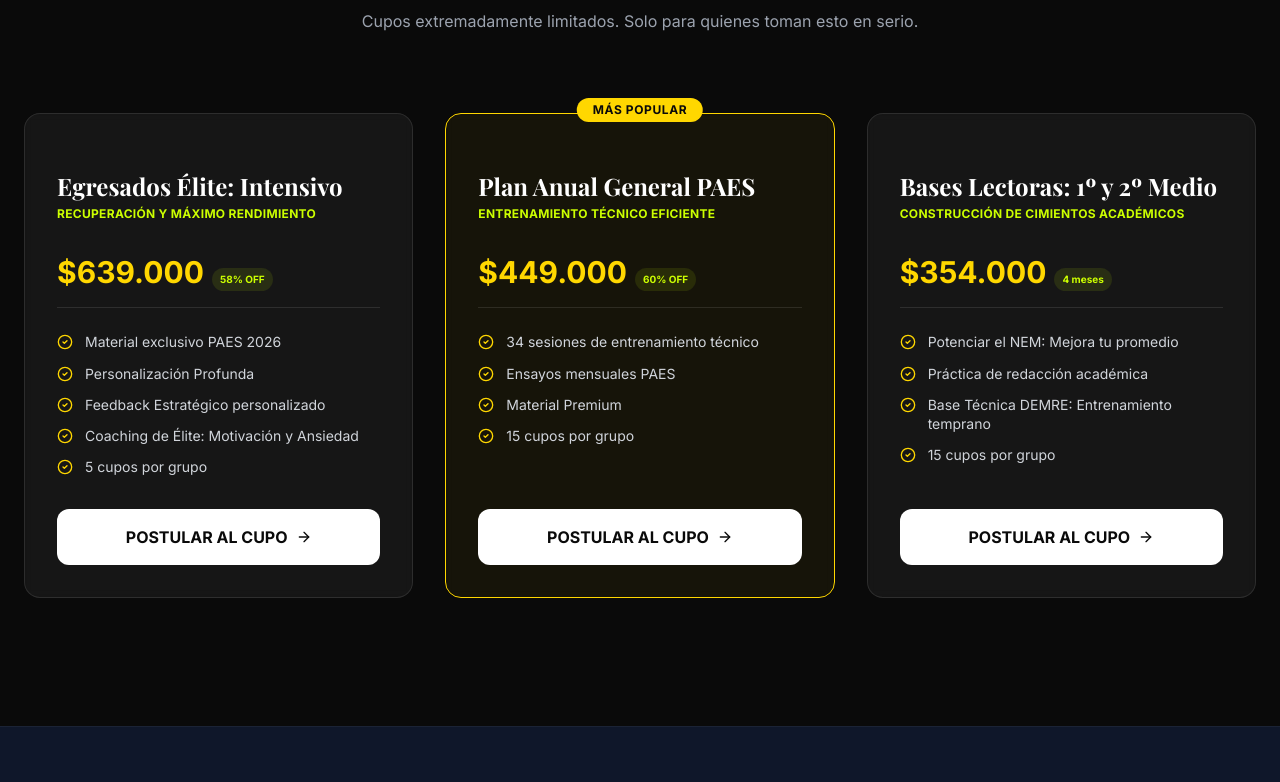
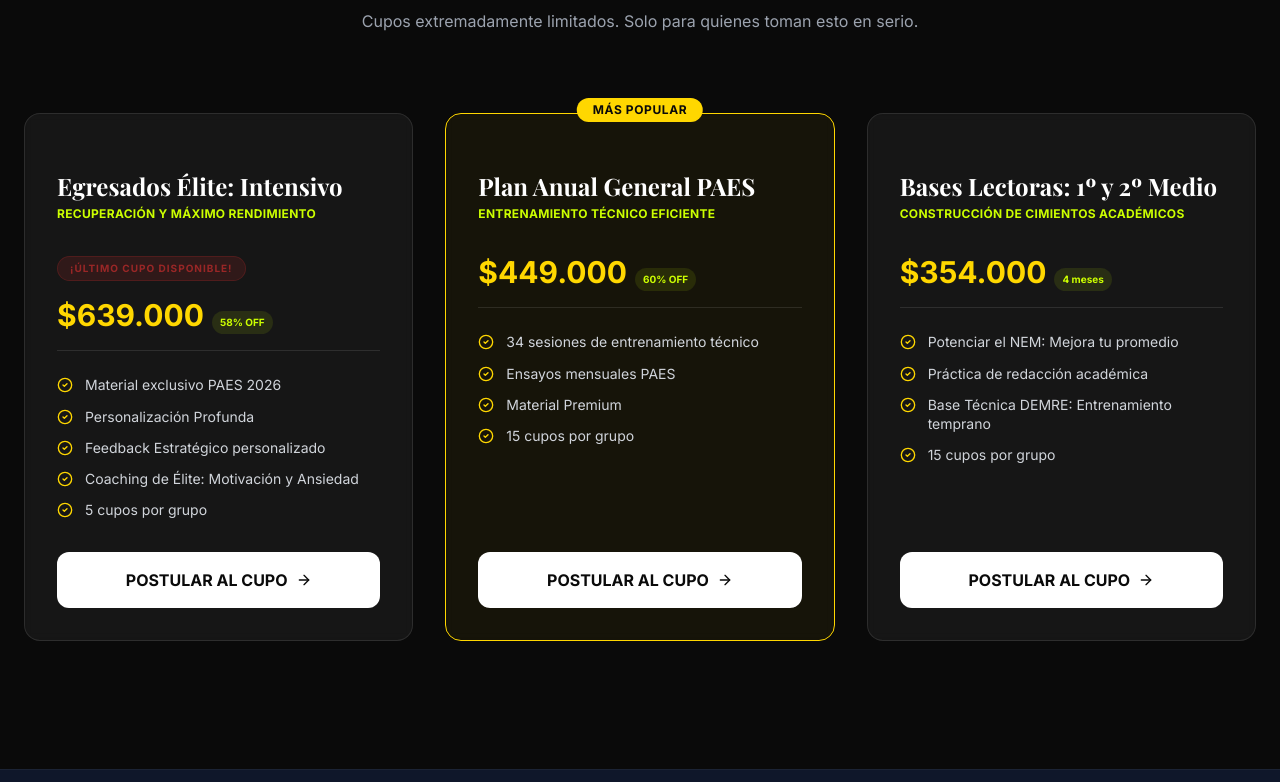
Before and after one commit to karloscordero-Dev/profekarlos-landing, a React (Vite) app: page / in a window 1280 px wide. Shown: the part 4018-4800 px from the top of the page. Built offline with nearby package versions, Linux system fonts and the light colour scheme.

Commit message:
UI: Añadida etiqueta de último cupo para Plan Élite

```diff
--- a/src/components/Programs.jsx
+++ b/src/components/Programs.jsx
@@ -9,6 +9,7 @@
             subtitle: "Recuperación y Máximo Rendimiento",
             price: "$639.000",
             discount: "58% OFF",
+            urgency: "¡ÚLTIMO CUPO DISPONIBLE!",
             features: [
                 "Material exclusivo PAES 2026",
                 "Personalización Profunda",
@@ -79,6 +80,14 @@
                             <h3 className="font-serif font-bold text-xl md:text-2xl text-white mb-1 leading-tight min-h-[3.5rem] flex items-end">{prog.title}</h3>
                             <p className="text-xs text-brand-neon font-bold uppercase tracking-wide mb-4 min-h-[2rem] flex items-start">{prog.subtitle}</p>
 
+                            {prog.urgency && (
+                                <div className="mb-4">
+                                    <span className="inline-block px-3 py-1 bg-brand-red/20 text-brand-red text-[10px] font-black uppercase tracking-widest rounded-full border border-brand-red/30 animate-pulse">
+                                        {prog.urgency}
+                                    </span>
+                                </div>
+                            )}
+
                             <div className="flex items-baseline gap-2 mb-6 border-b border-white/10 pb-4">
                                 <span className="text-2xl lg:text-3xl font-black text-brand-accent-gold">{prog.price}</span>
                                 <span className="text-[10px] text-brand-neon font-bold px-2 py-1 bg-brand-neon/10 rounded-full">{prog.discount}</span>
```
